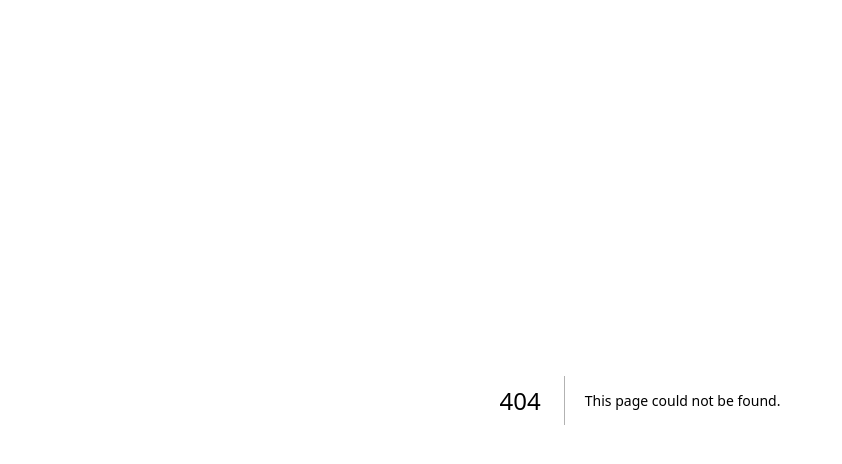
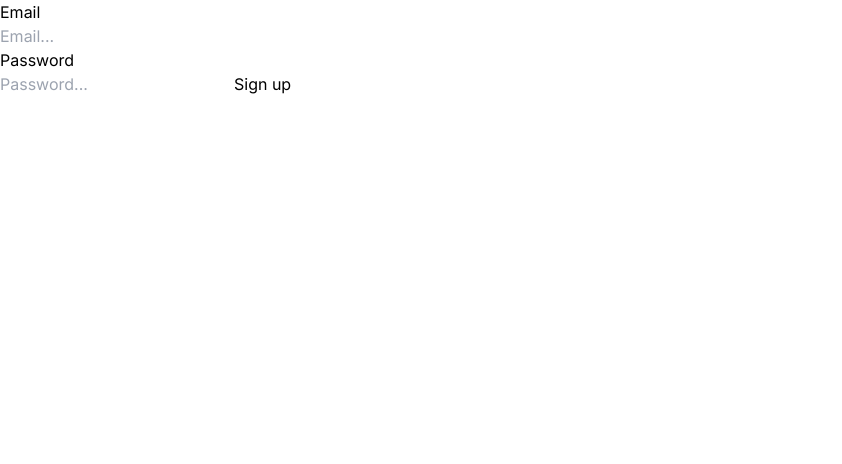
Before and after one commit to MarkCarson777/e-commerce, a Next.js app: page /signup in a window 1280 px wide. Before the commit this address had no page. Shown: the top 464 px of the page, without its empty margins (0-842 px from the left). Built offline with nearby package versions, Linux system fonts and the light colour scheme; no server answers.

Commit message:
integrated firebase and created sign up

```diff
--- /dev/null
+++ b/src/app/signup/page.tsx
@@ -0,0 +1,53 @@
+"use client";
+
+import { useState } from "react";
+import { signUp } from "@/firebase/auth";
+import { useRouter } from "next/navigation";
+
+export default function Page() {
+  const [email, setEmail] = useState<string>("");
+  const [password, setPassword] = useState<string>("");
+  const router = useRouter();
+
+  const onSubmit = async (event: React.FormEvent<HTMLFormElement>) => {
+    event.preventDefault();
+    const { result, error } = await signUp(email, password);
+
+    if (error) {
+      return console.log("Error signing up", error);
+    }
+
+    console.log("Successfully signed up", result);
+    return router.push("/");
+  };
+
+  return (
+    <form onSubmit={onSubmit} className="form">
+      <label htmlFor="email">
+        <p>Email</p>
+        <input
+          onChange={(e) => setEmail(e.target.value)}
+          required
+          type="email"
+          name="email"
+          id="email"
+          placeholder="Email..."
+          autoComplete="email"
+        />
+      </label>
+      <label htmlFor="password">
+        <p>Password</p>
+        <input
+          onChange={(e) => setPassword(e.target.value)}
+          required
+          type="password"
+          name="password"
+          id="password"
+          placeholder="Password..."
+          autoComplete="new-password"
+        />
+      </label>
+      <button type="submit">Sign up</button>
+    </form>
+  );
+}
--- /dev/null
+++ b/src/firebase/auth.tsx
@@ -0,0 +1,35 @@
+import { firebaseAuth } from "./config";
+import {
+  createUserWithEmailAndPassword,
+  signInWithEmailAndPassword,
+} from "firebase/auth";
+
+export const signUp = async (email: string, password: string) => {
+  let result = null;
+  let error = null;
+
+  try {
+    result = await createUserWithEmailAndPassword(
+      firebaseAuth,
+      email,
+      password
+    );
+  } catch (err) {
+    error = err;
+  }
+
+  return { result, error };
+};
+
+export const signInUser = async (email: string, password: string) => {
+  let result = null;
+  let error = null;
+
+  try {
+    result = await signInWithEmailAndPassword(firebaseAuth, email, password);
+  } catch (err) {
+    error = err;
+  }
+
+  return { result, error };
+};
--- /dev/null
+++ b/src/firebase/config.tsx
@@ -0,0 +1,16 @@
+import { initializeApp } from "firebase/app";
+import { getAuth } from "firebase/auth";
+
+const firebaseConfig = {
+  apiKey: process.env.NEXT_PUBLIC_FIREBASE_API_KEY,
+  authDomain: process.env.NEXT_PUBLIC_FIREBASE_AUTH_DOMAIN,
+  projectId: process.env.NEXT_PUBLIC_FIREBASE_PROJECT_ID,
+  storageBucket: process.env.NEXT_PUBLIC_FIREBASE_STORAGE_BUCKET,
+  messagingSenderId: process.env.NEXT_PUBLIC_FIREBASE_MESSAGE_SENDER_ID,
+  appId: process.env.NEXT_PUBLIC_FIREBASE_APP_ID,
+};
+
+const firebaseApp = initializeApp(firebaseConfig);
+const firebaseAuth = getAuth(firebaseApp);
+
+export { firebaseApp, firebaseAuth };
```
